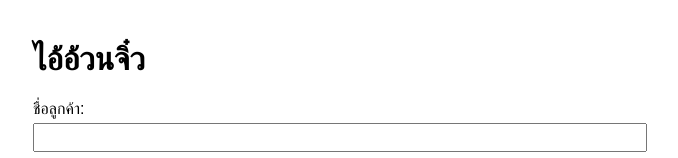
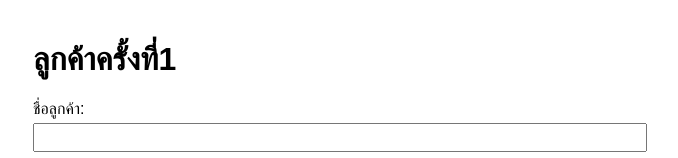
Before and after one commit to Guest91019/customer-web, a website: page index.html in a window 1280 px wide. Shown: the top 158 px of the page, without its empty margins (307-985 px from the left). Drawn offline with Linux system fonts and the light colour scheme.

Commit message:
ลูกค้าครั้งที่1

```diff
--- a/index.html
+++ b/index.html
@@ -12,7 +12,7 @@
   </style>
 </head>
 <body>
-  <h1>ไอ้อ้วนจิ๋ว</h1>
+  <h1>ลูกค้าครั้งที่1</h1>
 
   <form id="customerForm">
     <label>ชื่อลูกค้า: <input type="text" id="customerName" required></label>
```
